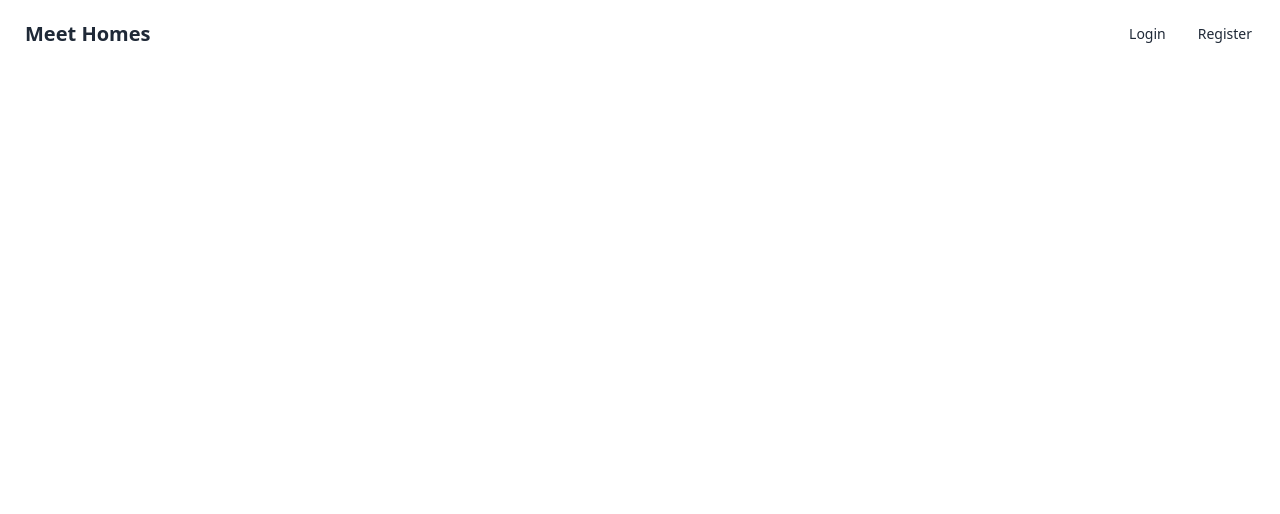
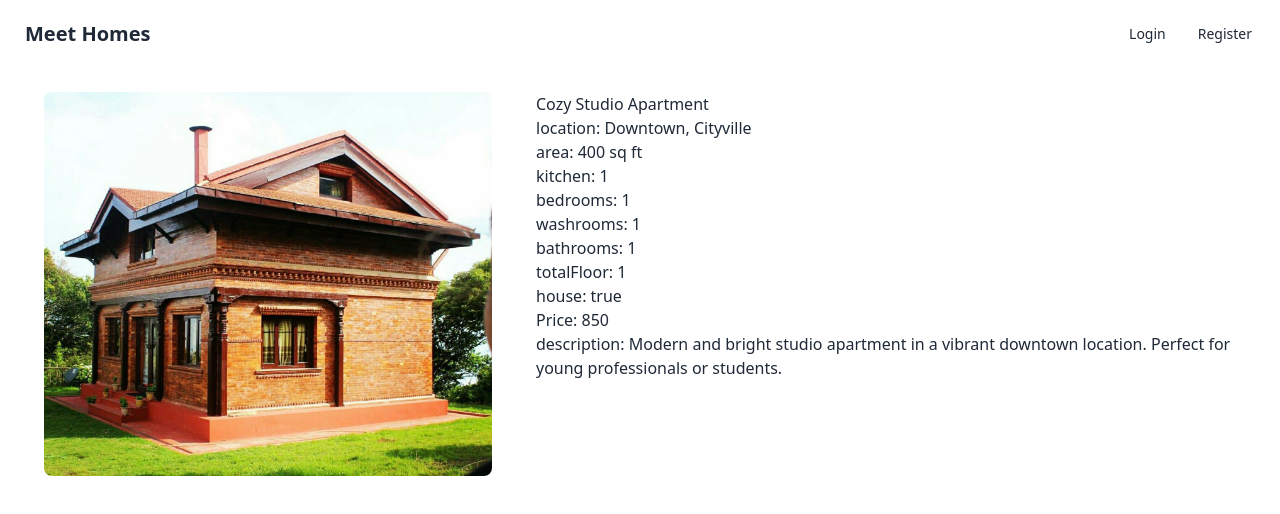
Before and after one commit to Satish9047/Meet-Home, an Angular app: page /houseDetail/1 in a window 1280 px wide. Before the commit this address led to /. Shown: the top 514 px of the page. Built offline with nearby package versions, Linux system fonts and the light colour scheme.

Commit message:
update UI and fix the issues in UI

```diff
--- a/src/app/app.routes.ts
+++ b/src/app/app.routes.ts
@@ -22,9 +22,9 @@ export const routes: Routes = [
     title: 'register',
   },
   {
-    path: 'housedetail/:id',
+    path: 'houseDetail/:id',
     component: HouseDetailsComponent,
-    title: 'housedetail',
+    title: 'houseDetail',
   },
   {
     path: 'profile',
--- a/src/app/features/house-list/house-list.component.html
+++ b/src/app/features/house-list/house-list.component.html
@@ -1,29 +1,29 @@
-<div class="container mx-auto my-4 p-4 flex justify-center">
+<div class="container flex justify-center p-4 mx-auto my-4">
   <div
-    class="grid gap-x-8 gap-y-12 md:grid-cols-2 xl:col-span-2 lg:grid-cols-3"
+    class="grid w-full gap-x-8 gap-y-12 md:grid-cols-2 xl:col-span-2 lg:grid-cols-3 md:w-10/12"
   >
     <div
-      class="flex flex-col items-center gap-x-6 justify-start"
+      class="flex flex-col items-center justify-start rounded-lg shadow-2xl gap-x-6 gap-y-6 bg-slate-600"
       *ngFor="let house of filteredHouse; let i = index"
     >
       <figure
-        class="relative rounded-xl object-cover fill h-52 w-full overflow-hidden min-w-40 max-w-96"
+        class="relative object-cover w-full overflow-hidden rounded-xl h-52 min-w-40"
       >
         <img
           [ngSrc]="house.imageUrl"
           alt="{{ house.house }}"
           fill
-          class="rounded-xl object-cover fill h-auto w-full overflow-hidden min-w-40 max-w-96"
+          class="object-cover w-full h-auto overflow-hidden rounded-xl min-w-40"
         />
       </figure>
-      <div class="w-full py-4">
+      <div class="w-full p-4">
         <h2 class="card-title">{{ house.house }}</h2>
         <p>{{ house.location }}</p>
         <p>${{ house.price }}</p>
-        <div class="card-actions justify-end">
-          <button class="btn btn-primary">
-            <a [routerLink]="['housedetail', house.id]">Details</a>
-          </button>
+        <div class="justify-end card-actions">
+          <a [routerLink]="['houseDetail', house.id]">
+            <button class="text-slate-100 btn btn-primary">Details</button>
+          </a>
         </div>
       </div>
     </div>
--- a/src/app/pages/house-details/house-details.component.html
+++ b/src/app/pages/house-details/house-details.component.html
@@ -1,7 +1,11 @@
-<div class="container mx-auto my-2 p-4 md:flex gap-4">
-  <div class="max-w-md md:w-5/12 mx-auto">
-    <figure class="relative h-auto w-full overflow-hidden rounded-lg bg-white">
-      <img src="{{ house?.imageUrl }}" alt="{{ house?.house }}" />
+<div class="container gap-4 p-4 mx-auto my-2 md:flex">
+  <div class="max-w-md mx-auto md:w-5/12">
+    <figure class="relative w-full overflow-hidden bg-white rounded-lg">
+      <img
+        src="{{ house?.imageUrl }}"
+        alt="{{ house?.house }}"
+        class="object-cover w-full h-96"
+      />
     </figure>
   </div>
 
```
